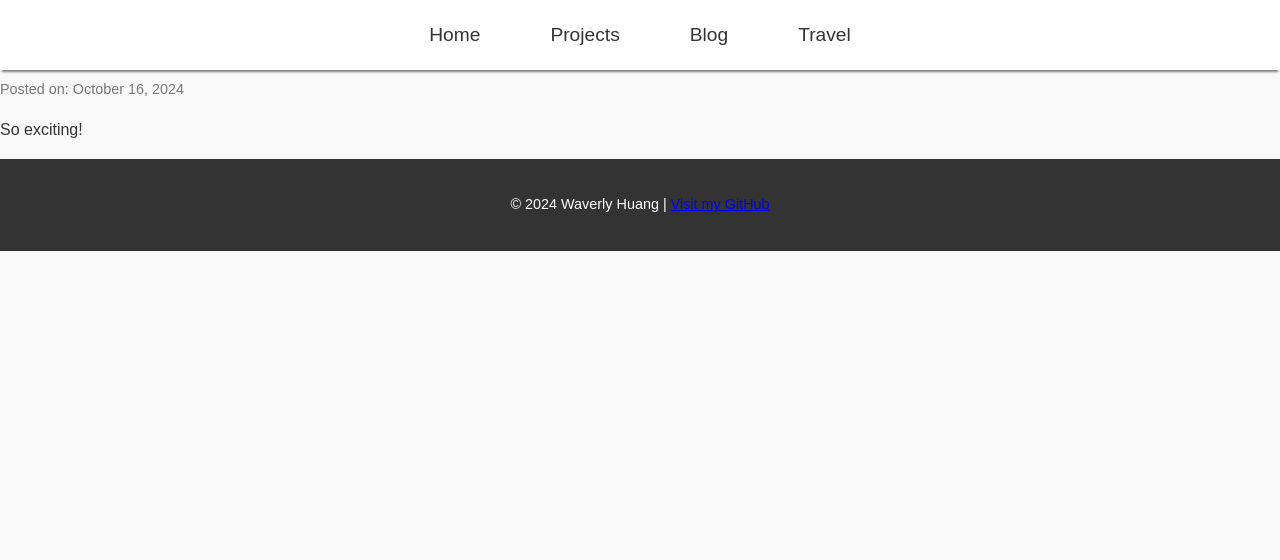
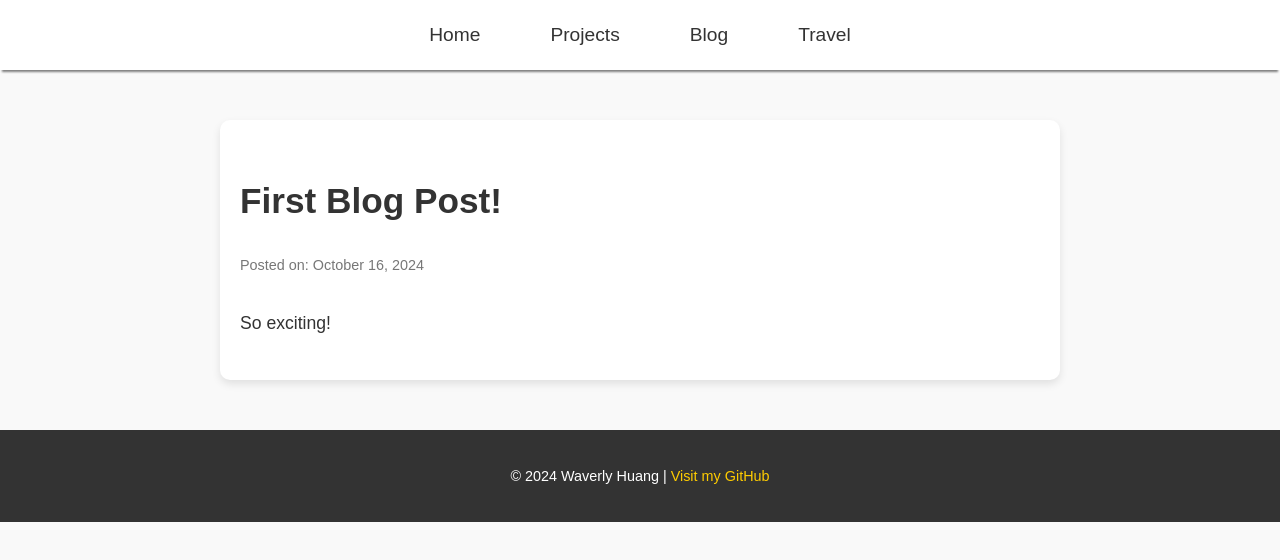
Before and after one commit to waverlyh/waverlyh.github.io, a plain HTML site: page post1.html in a window 1280 px wide. Drawn offline with Linux system fonts and the light colour scheme.

Commit message:
added title to blogs

```diff
--- a/styles.css
+++ b/styles.css
@@ -207,6 +207,34 @@ body {
     color: #555;
 }
 
+/* Blog Post Section */
+.blog-post {
+    max-width: 800px;
+    margin: 120px auto 50px; /* Adjusted margin to ensure the title isn't hidden behind the fixed navbar */
+    padding: 20px;
+    background-color: white;
+    border-radius: 10px;
+    box-shadow: 0px 4px 8px rgba(0, 0, 0, 0.1);
+    font-size: 1.1rem;
+    line-height: 1.8;
+    color: #333;
+}
+
+.blog-post h1 {
+    font-size: 2.2rem;
+    margin-bottom: 20px;
+}
+
+.blog-post p {
+    margin-bottom: 20px;
+}
+
+.blog-post .date {
+    font-size: 0.9rem;
+    color: #777;
+    margin-bottom: 30px;
+}
+
 /* Footer */
 footer {
     text-align: center;
@@ -215,3 +243,13 @@ footer {
     color: white;
     font-size: 0.9rem;
 }
+
+footer a {
+    color: #ffcc00;
+    text-decoration: none;
+    transition: color 0.3s ease;
+}
+
+footer a:hover {
+    color: #fff;
+}
```
